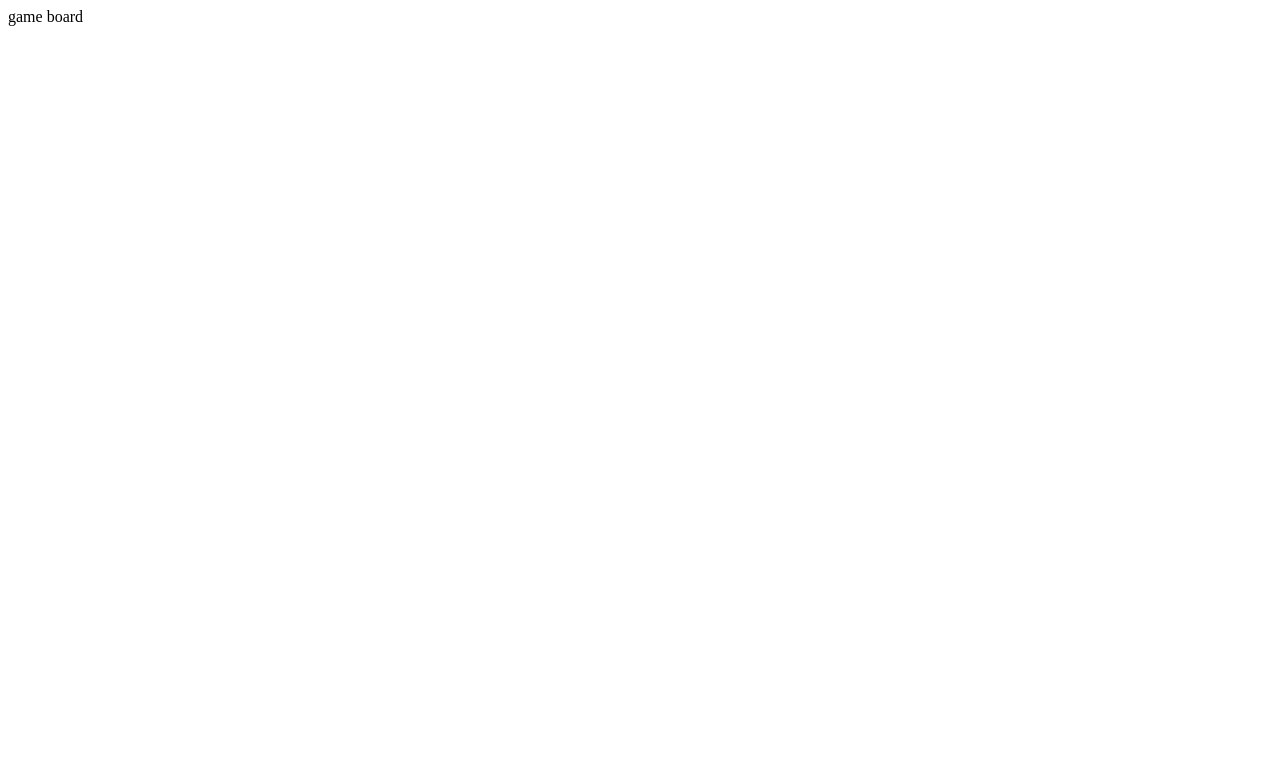
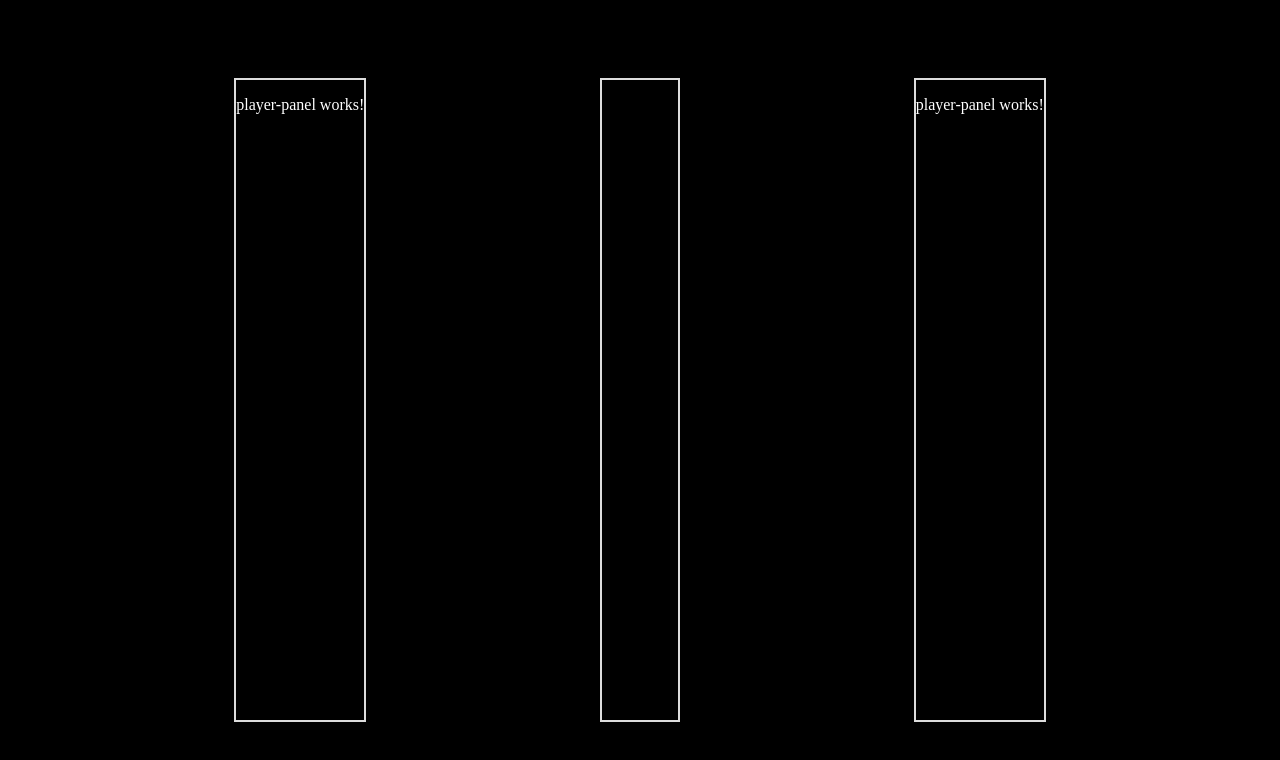
Before and after one commit to FelipeAlbarelli/jogo-da-velha-2.2, an Angular app: page / in a window 1280 px wide. Shown: the top 760 px of the page. Built offline with nearby package versions, Linux system fonts and the light colour scheme.

Commit message:
basic layout

```diff
--- /dev/null
+++ b/src/app/comps/player-panel/player-panel.component.css
@@ -0,0 +1,3 @@
+p {
+    color: white;
+}
--- /dev/null
+++ b/src/app/comps/player-panel/player-panel.component.html
@@ -0,0 +1 @@
+<p>player-panel works!</p>
--- a/src/app/main-page/main-page.component.css
+++ b/src/app/main-page/main-page.component.css
@@ -0,0 +1,17 @@
+.container {
+    background-color: black;
+    height: 100vh;
+    display: flex;
+    flex-direction: row;
+    justify-content: space-evenly;
+    align-items: center;
+    box-sizing: border-box;
+}
+
+.container > * {
+
+    height: 80%;
+
+    border: 2px #ddd solid;
+
+}
--- a/src/app/main-page/main-page.component.html
+++ b/src/app/main-page/main-page.component.html
@@ -1,5 +1,5 @@
 <div class="container">
-  <div class="player-panel"></div>
+  <app-player-panel />
   <app-game-board />
-  <div class="player-panel"></div>
+  <app-player-panel />
 </div>
--- a/src/app/main-page/main-page.component.ts
+++ b/src/app/main-page/main-page.component.ts
@@ -1,10 +1,11 @@
 import { Component } from '@angular/core';
 import { GameBoardComponent } from '../comps/game-board/game-board.component';
+import { PlayerPanelComponent } from '../comps/player-panel/player-panel.component';
 
 @Component({
   selector: 'app-main-page',
   standalone: true,
-  imports: [GameBoardComponent],
+  imports: [GameBoardComponent , PlayerPanelComponent],
   templateUrl: './main-page.component.html',
   styleUrl: './main-page.component.css',
 })
--- a/src/global_styles.css
+++ b/src/global_styles.css
@@ -1 +1,5 @@
 /* Add application styles & imports to this file! */
+body {
+    padding: 0;
+    margin: 0;
+}
```
Also changed, not shown: src/app/comps/player-panel/player-panel.component.ts (added, +12 -0 lines), 1 other file (tests, documents, lock files or other folders).
